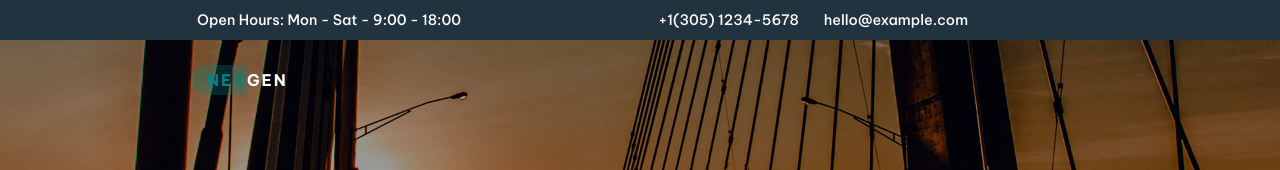
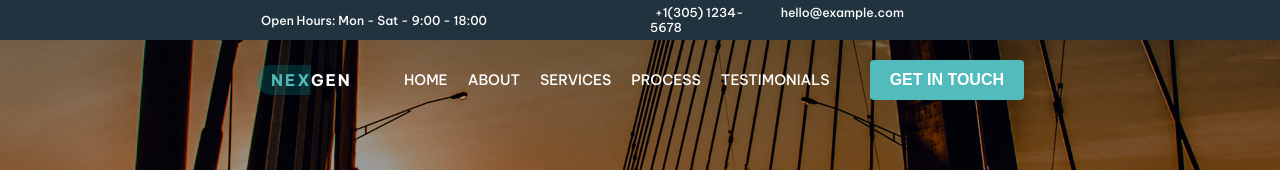
Before and after one commit to AlexsandroD/proj-html-vuejs, a Vue app: page / in a window 1280 px wide. Shown: the top 170 px of the page. Built offline with nearby package versions, Linux system fonts and the light colour scheme; the HTML template or start-up script is replaced by a standard one; a web font is replaced by a local one.

Commit message:
nav menu

```diff
--- a/src/assets/style/global.scss
+++ b/src/assets/style/global.scss
@@ -52,7 +52,29 @@ body{
 
 
 // commons
-.flex{
-    display: flex;
+a{
+    text-decoration: none;
+}
+
+li{
+    list-style: none;
 }
 // commons  end
+.myButton {
+	border-radius:4px;
+	display:inline-block;
+	cursor:pointer;
+	color:black;
+	font-family:Arial;
+	font-size:16px;
+	padding:11px 20px;
+	text-decoration:none;
+
+}
+
+.myButton:active {
+	transform:scale(0.98);
+}
+// buttons
+
+// button end
--- /dev/null
+++ b/src/components/micro/Logo.vue
@@ -0,0 +1,33 @@
+<template>
+    <div class="logo">
+          <span class="left">nex</span>
+          <span class="right">gen</span>
+      </div>
+</template>
+
+<script>
+export default {
+    name:"Logo"
+}
+</script>
+
+<style lang="scss" scoped>
+@import "../../assets/style/global.scss";
+
+     .logo{
+            text-transform: uppercase;
+            font-weight: 700;
+            letter-spacing:2px;
+            color: white;
+            & .left{
+                border-radius: 15px 0px 0px 15px;
+                padding-left: 15px;
+                padding-top: 5px;
+                padding-bottom: 5px;
+                height: 80px;
+                background-color:#0384844a;
+                color:$fountain-blue;
+            }
+        }
+
+</style>
--- /dev/null
+++ b/src/components/micro/Menu.vue
@@ -0,0 +1,40 @@
+<template>
+  <div class="menu">
+      <ul>
+          <li v-for="(voice, index) in menuVoices" :key="index"><a href="">{{voice}}</a></li>
+      </ul>
+  </div>
+</template>
+
+<script>
+export default {
+    name:"Menu",
+    data(){
+        return{
+            menuVoices: ["home","about","services","process","testimonials"]
+        }
+    }
+
+}
+</script>
+
+<style lang="scss" scoped>
+@import "../../assets/style/global.scss";
+ .menu{
+     & ul{
+         display: flex;
+         & li{
+             margin: 0 10px;
+             & a{
+                 text-transform: uppercase;
+                 color: white;
+             }
+             &:hover a{
+                 color: $fountain-blue;
+             }
+         }
+     }
+ }
+
+
+</style>
--- a/src/components/partials/InfoBar.vue
+++ b/src/components/partials/InfoBar.vue
@@ -46,10 +46,10 @@ export default {
     display: flex;
     justify-content: space-between;
     align-items: center;
-    font-size: 0.90rem;
+    font-size: 0.77rem;
     color: #fff;
     height: 40px;
-    width:70%;
+    width:60%;
     margin: auto;
     .items1{
         width: 50%;
--- a/src/components/partials/NavBar.vue
+++ b/src/components/partials/NavBar.vue
@@ -1,45 +1,55 @@
 <template>
   <nav class="navigation-bar">
-      <div class="logo">
-          <span class="left">nex</span>
-          <span class="right">gen</span>
+      <Logo/>
+      <div class="right-nav">
+        <Menu :menu="menuVoices"/>
+        <i class="far fa-user user"></i>
+        <div class="myButton"><a class="" href="#">get in touch</a></div>
       </div>
-      <div class="menu"></div>
-      <div class="button"></div>
   </nav>
 </template>
 
 <script>
+import Logo from "../micro/Logo.vue";
+import Menu from "../micro/Menu.vue";
 export default {
-    name:"NavBar"
+    name:"NavBar",
+    components:{
+        Logo,
+        Menu,
+    },
 }
 </script>
 
 <style lang="scss" scoped>
 @import "../../assets/style/global.scss";
-    nav.navigation-bar{
+        nav.navigation-bar{
         position: relative;
         z-index: 10;
         display: flex;
         align-items: center;
-        width: 70%;
+        justify-content: space-between;
+        width: 60%;
         margin: auto;
         height: 80px;
-        & .logo{
-            text-transform: uppercase;
-            font-weight: 700;
-            letter-spacing:2px;
-            color: white;
-            & .left{
-                border-radius: 15px 0px 0px 15px;
-                padding-left: 15px;
-                padding-top: 5px;
-                padding-bottom: 5px;
-                height: 80px;
-                background-color:#0384844a;
-                color:$blue-lagoon;
+        & .right-nav{
+            font-size: 0.90rem;
+            display: flex;
+            align-items: center;
+            & .user{
+                color:#fff;
+                margin: 0 10px;            }
+            & .myButton{
+                background-color: $fountain-blue;
+                margin-left:  10px;
+                & a{
+                    color:#fff;
+                    text-transform:uppercase;
+                    font-weight: 700;
+                }
             }
         }
-    }
+  }
+
 
 </style>
```
